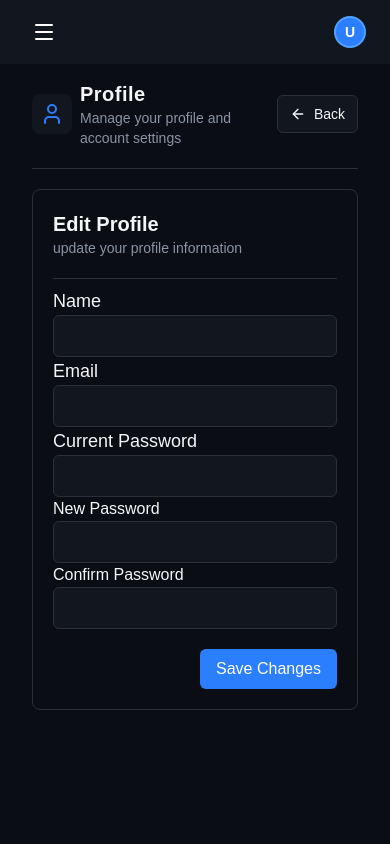
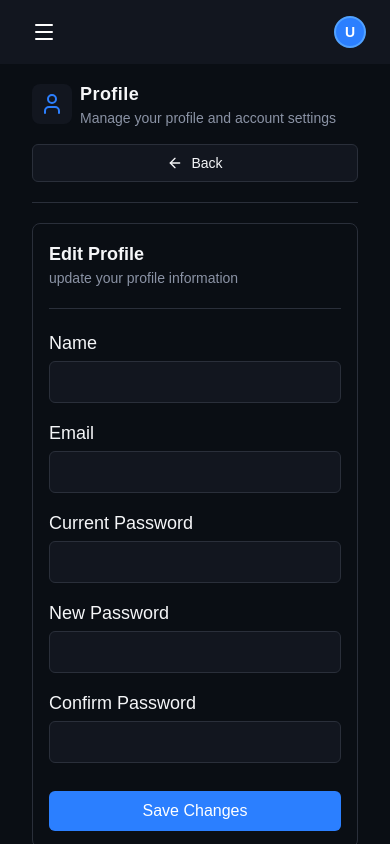
Before and after one commit to Ateeb-Karim/ai-saas-app, a Next.js app: page /profile/edit in a window 390 px wide. Built offline with nearby package versions, Linux system fonts and the light colour scheme; no server answers.

Commit message:
finished the edit page

```diff
--- a/app/(dashboard)/_components/showcard.tsx
+++ b/app/(dashboard)/_components/showcard.tsx
@@ -1,4 +1,4 @@
-import { JSX } from "react/jsx-runtime";
+import { JSX } from "react";
 
 interface ShowCardProps {
   icon: React.ReactNode;
@@ -13,12 +13,12 @@ export default function ShowCard({
 }: ShowCardProps): JSX.Element {
   return (
     <div className="flex items-center gap-2 w-full">
-      <div className="p-2 bg-[#12161F] rounded-lg">{icon}</div>
-      <div className="flex flex-col">
-        <p className="text-xl font-semibold tracking-wide text-[#F5F6F8]">
+      <div className="p-2 bg-[#12161F] rounded-lg shrink-0">{icon}</div>
+      <div className="flex flex-col min-w-0">
+        <p className="text-lg sm:text-xl font-semibold tracking-wide text-[#F5F6F8] wrap-break">
           {title}
         </p>
-        <p className="text-[#8B93A5] text-sm">{description}</p>
+        <p className="text-[#8B93A5] text-sm wrap-break-word">{description}</p>
       </div>
     </div>
   );
--- a/app/(dashboard)/profile/edit/page.tsx
+++ b/app/(dashboard)/profile/edit/page.tsx
@@ -56,7 +56,6 @@ export default function EditProfilePage(): JSX.Element {
         !formData.newPassword ||
         !formData.confirmPassword
       ) {
-        console.log(formData, formData.password);
         toast.error("Please fill all password fields");
         return;
       }
@@ -109,96 +108,114 @@ export default function EditProfilePage(): JSX.Element {
     }
   };
 
+  const labelClass = "text-[#F5F6F8] text-lg";
+  const inputClass =
+    "w-full bg-[#12161F] border border-[#2A2F3A] px-3 py-2 rounded-md cursor-text outline-none focus:border-blue-500 transition-colors";
+
   return (
     <div className="flex flex-col gap-5 items-start w-full h-full text-[#F5F6F8] px-4 sm:px-0">
-      <div className="w-full flex items-center justify-between border-b border-[#2A2F3A] pb-5">
+      <div className="w-full flex flex-col sm:flex-row sm:items-center justify-between gap-4 border-b border-[#2A2F3A] pb-5">
         <ShowCard
           icon={<User className="h-6 w-6 text-blue-500" />}
           title="Profile"
           description="Manage your profile and account settings"
         />
         <Link
-          href="/profile"
-          className="flex items-center gap-2 bg-[#12161F] border border-[#2A2F3A] px-3 py-2 rounded-md cursor-pointer hover:border-blue-500 hover:text-blue-500 hover:scale-105 transition-all capitalize"
+          href="/dashboard/profile"
+          className="flex items-center justify-center gap-2 bg-[#12161F] border border-[#2A2F3A] px-3 py-2 rounded-md cursor-pointer hover:border-blue-500 hover:text-blue-500 hover:scale-105 transition-all capitalize w-full sm:w-auto shrink-0"
         >
           <ArrowLeft className="h-4 w-4" />
           <span className="text-sm capitalize">back</span>
         </Link>
       </div>
-      <div className="w-full p-5 border border-[#2A2F3A] rounded-lg">
+      <div className="w-full max-w-2xl mx-auto p-4 sm:p-5 border border-[#2A2F3A] rounded-lg">
         <div className="w-full flex flex-col border-b border-[#2A2F3A] pb-5">
-          <h3 className="text-xl font-bold text-[#F5F6F8]">Edit Profile</h3>
+          <h3 className="text-lg sm:text-xl font-bold text-[#F5F6F8]">
+            Edit Profile
+          </h3>
           <p className="text-[#8B93A5] text-sm">
             update your profile information
           </p>
         </div>
-        <form onSubmit={handleSubmit} className="w-full flex flex-col mt-2">
-          <div className="w-full flex flex-col">
-            <label htmlFor="name" className="text-[#F5F6F8] text-lg">
+        <form
+          onSubmit={handleSubmit}
+          className="w-full flex flex-col gap-4 mt-5"
+        >
+          <div className="w-full flex flex-col gap-1">
+            <label htmlFor="name" className={labelClass}>
               Name
             </label>
             <input
               type="text"
               id="name"
               name="name"
-              className="w-full bg-[#12161F] border border-[#2A2F3A] px-3 py-2 rounded-md cursor-pointer capitalize outline-none"
+              autoComplete="name"
+              className={`${inputClass} capitalize`}
               value={formData.name}
               onChange={handleChange}
             />
           </div>
-          <div className="w-full">
-            <label htmlFor="email" className="text-[#F5F6F8] text-lg">
+          <div className="w-full flex flex-col gap-1">
+            <label htmlFor="email" className={labelClass}>
               Email
             </label>
             <input
               type="email"
               id="email"
               name="email"
-              className="w-full bg-[#12161F] border border-[#2A2F3A] px-3 py-2 rounded-md cursor-pointer capitalize outline-none"
+              autoComplete="email"
+              className={inputClass}
               value={formData.email}
               onChange={handleChange}
             />
           </div>
-          <div className="w-full">
-            <label htmlFor="password" className="text-[#F5F6F8] text-lg">
+          <div className="w-full flex flex-col gap-1">
+            <label htmlFor="password" className={labelClass}>
               Current Password
             </label>
             <input
               type="password"
               id="password"
               name="password"
-              className="w-full bg-[#12161F] border border-[#2A2F3A] px-3 py-2 rounded-md cursor-pointer capitalize outline-none"
+              autoComplete="current-password"
+              className={inputClass}
               value={formData.password}
               onChange={handleChange}
             />
           </div>
-          <div className="w-full">
-            <label htmlFor="newPassword">New Password</label>
+          <div className="w-full flex flex-col gap-1">
+            <label htmlFor="newPassword" className={labelClass}>
+              New Password
+            </label>
             <input
               type="password"
               id="newPassword"
               name="newPassword"
-              className="w-full bg-[#12161F] border border-[#2A2F3A] px-3 py-2 rounded-md cursor-pointer capitalize outline-none"
+              autoComplete="new-password"
+              className={inputClass}
               value={formData.newPassword}
               onChange={handleChange}
             />
           </div>
-          <div className="w-full">
-            <label htmlFor="confirmPassword">Confirm Password</label>
+          <div className="w-full flex flex-col gap-1">
+            <label htmlFor="confirmPassword" className={labelClass}>
+              Confirm Password
+            </label>
             <input
               type="password"
               id="confirmPassword"
               name="confirmPassword"
-              className="w-full bg-[#12161F] border border-[#2A2F3A] px-3 py-2 rounded-md cursor-pointer capitalize outline-none"
+              autoComplete="new-password"
+              className={inputClass}
               value={formData.confirmPassword}
               onChange={handleChange}
             />
           </div>
-          <div className="w-full flex gap-5 mt-5 justify-end">
+          <div className="w-full flex gap-5 mt-3 justify-end">
             <button
               type="submit"
               disabled={loading}
-              className="px-4 py-2 bg-blue-500 text-white rounded-md cursor-pointer hover:bg-blue-600 hover:scale-105 transition-all capitalize"
+              className="w-full sm:w-auto sm:min-w-35 flex items-center justify-center px-4 py-2 bg-blue-500 text-white rounded-md cursor-pointer hover:bg-blue-600 hover:scale-105 transition-all capitalize disabled:opacity-70 disabled:hover:scale-100"
             >
               {loading ? (
                 <Loader2Icon className="h-4 w-4 animate-spin" />
--- a/app/(dashboard)/profile/page.tsx
+++ b/app/(dashboard)/profile/page.tsx
@@ -4,8 +4,17 @@ import ShowCard from "../_components/showcard";
 import { Pencil, User } from "lucide-react";
 import { auth } from "@/auth";
 
+function formatName(name?: string | null): string {
+  if (!name) return "User";
+  return name
+    .split(" ")
+    .map((word) => word.charAt(0).toUpperCase() + word.slice(1))
+    .join(" ");
+}
+
 export default async function ProfilePage(): Promise<JSX.Element> {
   const session = await auth();
+  const displayName = formatName(session?.user?.name);
 
   return (
     <div className="flex flex-col gap-5 items-start w-full h-full text-[#F5F6F8] px-4 sm:px-0">
@@ -14,23 +23,23 @@ export default async function ProfilePage(): Promise<JSX.Element> {
         title="Profile"
         description="Manage your profile and account settings"
       />
-      <div className="w-full flex items-center justify-between border-b border-[#2A2F3A] pb-5">
-        <div className="flex items-center gap-5">
-          <div className="w-15 h-15 rounded-full bg-blue-500 flex items-center justify-center text-white font-semibold text-xl border-2 border-blue-400">
+      <div className="w-full flex flex-col sm:flex-row sm:items-center justify-between gap-4 border-b border-[#2A2F3A] pb-5">
+        <div className="flex items-center gap-4 sm:gap-5">
+          <div className="w-14 h-14 sm:w-16 sm:h-16 shrink-0 rounded-full bg-blue-500 flex items-center justify-center text-white font-semibold text-lg sm:text-xl border-2 border-blue-400">
             {session?.user?.name?.charAt(0)?.toUpperCase() || "U"}
           </div>
-          <div>
-            <p className="text-[#F5F6F8] text-xl font-medium">
-              {session?.user?.name
-                ? `${session.user.name.charAt(0).toUpperCase()}${session.user.name.slice(1)}`
-                : "User"}
+          <div className="min-w-0">
+            <p className="text-[#F5F6F8] text-lg sm:text-xl font-medium truncate">
+              {displayName}
             </p>
-            <p className="text-[#8B93A5] text-sm">{session?.user?.email}</p>
+            <p className="text-[#8B93A5] text-sm truncate">
+              {session?.user?.email || "No email on file"}
+            </p>
           </div>
         </div>
         <Link
-          href="/profile/edit"
-          className="flex items-center gap-2 bg-[#12161F] border border-[#2A2F3A] px-3 py-2 rounded-md cursor-pointer hover:border-blue-500 hover:text-blue-500 hover:scale-105 transition-all capitalize"
+          href="/dashboard/profile/edit"
+          className="flex items-center justify-center gap-2 bg-[#12161F] border border-[#2A2F3A] px-3 py-2 rounded-md cursor-pointer hover:border-blue-500 hover:text-blue-500 hover:scale-105 transition-all capitalize w-full sm:w-auto"
         >
           <Pencil className="h-4 w-4" />
           <span className="text-sm">edit profile</span>
```
